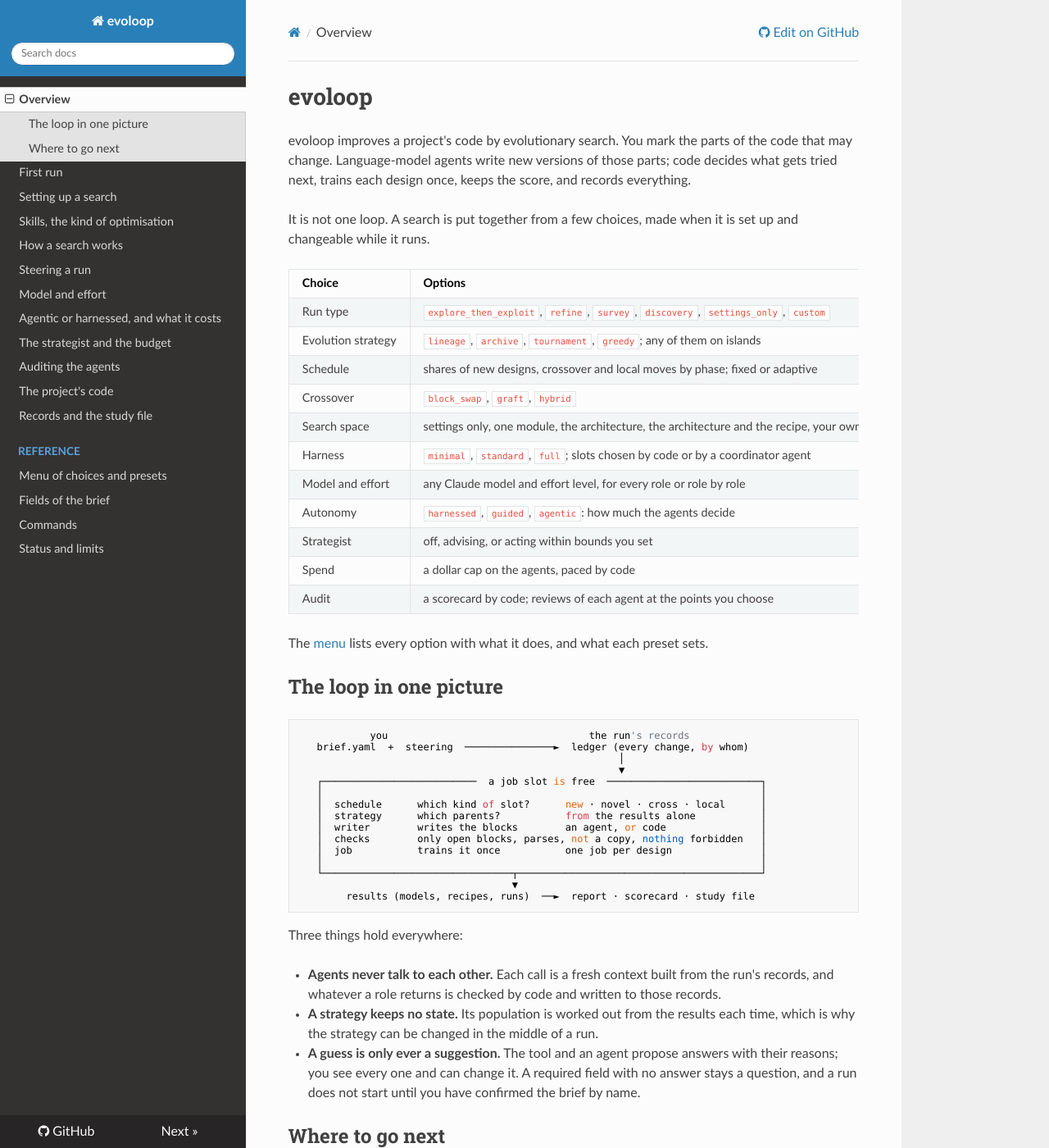
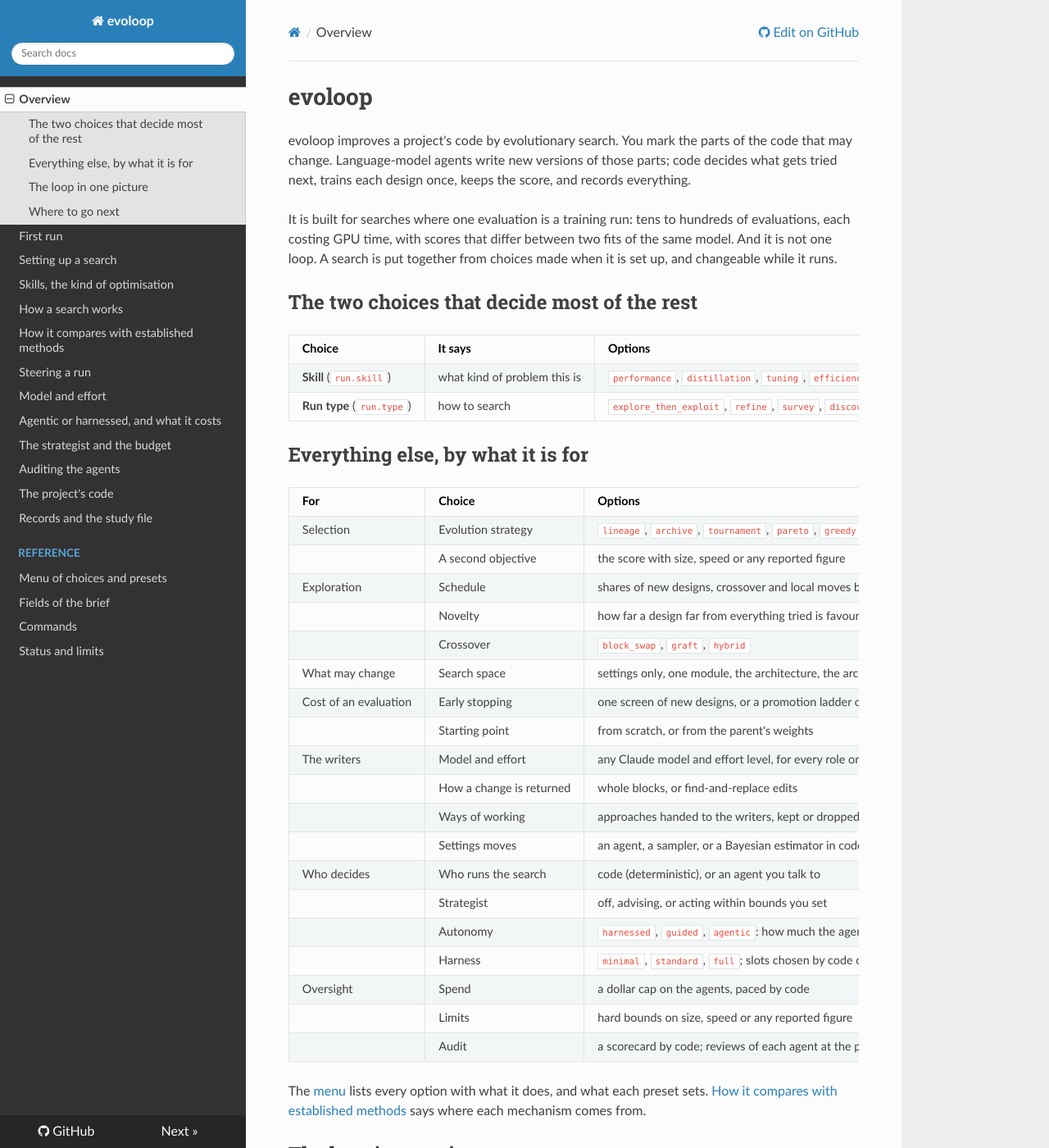
Before and after one commit to cameo-db/evoloop, an MkDocs documentation site: the page built from docs/index.md, in a window 1280 px wide and 1400 px high. Shown: the whole window at 82% size. Built offline with MkDocs 1.6.1, drawn with Linux system fonts in a browser that asks for light colours; nearby versions of some CDN libraries; some of the changed text lies outside the part shown.

Commit message:
README and docs front page: what evoloop is, why, and where its mechanisms come from
The README now explains the situation the loop is built for, how a search
works, the skill and run type choices, what else can be chosen, the sources
of each mechanism, what a search leaves behind and what it costs. A new docs
page compares it with FunSearch, AlphaEvolve and the other methods, with
what it adds and where it falls short.

Co-Authored-By: Claude Fable 5.2 <noreply@anthropic.com>
Claude-Session: https://claude.ai/code/session_01GuYYFmC8U2yny8edFcSEH5

```diff
--- a/docs/index.md
+++ b/docs/index.md
@@ -4,24 +4,43 @@ evoloop improves a project's code by evolutionary search. You mark the parts of
 change. Language-model agents write new versions of those parts; code decides what gets tried next,
 trains each design once, keeps the score, and records everything.
 
-It is not one loop. A search is put together from a few choices, made when it is set up and
-changeable while it runs.
+It is built for searches where one evaluation is a training run: tens to hundreds of evaluations, each
+costing GPU time, with scores that differ between two fits of the same model. And it is not one loop. A
+search is put together from choices made when it is set up, and changeable while it runs.
 
-| Choice | Options | Set with |
+## The two choices that decide most of the rest
+
+| Choice | It says | Options |
 |---|---|---|
-| Run type | `explore_then_exploit`, `refine`, `survey`, `discovery`, `settings_only`, `custom` | `run.type` |
-| Evolution strategy | `lineage`, `archive`, `tournament`, `greedy`; any of them on islands | `strategy.mechanism`, `strategy.islands` |
-| Schedule | shares of new designs, crossover and local moves by phase; fixed or adaptive | `schedule.phases` |
-| Crossover | `block_swap`, `graft`, `hybrid` | `crossover.kinds` |
-| Search space | settings only, one module, the architecture, the architecture and the recipe, your own list | `space.preset` |
-| Harness | `minimal`, `standard`, `full`; slots chosen by code or by a coordinator agent | `harness.level`, `harness.coordinator` |
-| Model and effort | any Claude model and effort level, for every role or role by role | `agents.default_model`, `agents.effort` |
-| Autonomy | `harnessed`, `guided`, `agentic`: how much the agents decide | `harness.autonomy` |
-| Strategist | off, advising, or acting within bounds you set | `strategist.mode` |
-| Spend | a dollar cap on the agents, paced by code | `budget.model_dollars`, `budget.spend_policy` |
-| Audit | a scorecard by code; reviews of each agent at the points you choose | `audit.reviews` |
+| **Skill** (`run.skill`) | what kind of problem this is | `performance`, `distillation`, `tuning`, `efficiency`, `mechanistic`, or [your own](skills.md) |
+| **Run type** (`run.type`) | how to search | `explore_then_exploit`, `refine`, `survey`, `discovery`, `settings_only`, `custom` |
+
+## Everything else, by what it is for
+
+| For | Choice | Options | Set with |
+|---|---|---|---|
+| Selection | Evolution strategy | `lineage`, `archive`, `tournament`, `pareto`, `greedy`; any of them on islands, with or without resets | `strategy.mechanism`, `strategy.islands`, `strategy.reset_every` |
+| | A second objective | the score with size, speed or any reported figure | `strategy.second_metric` |
+| Exploration | Schedule | shares of new designs, crossover and local moves by phase; fixed or adaptive | `schedule.phases` |
+| | Novelty | how far a design far from everything tried is favoured; measured on code or on behaviour | `schedule.novelty`, `schedule.novelty_measure` |
+| | Crossover | `block_swap`, `graft`, `hybrid` | `crossover.kinds` |
+| What may change | Search space | settings only, one module, the architecture, the architecture and the recipe, your own list | `space.preset` |
+| Cost of an evaluation | Early stopping | one screen of new designs, or a promotion ladder over all designs | `evaluation.ladder` |
+| | Starting point | from scratch, or from the parent's weights | `evaluation.inherit_weights` |
+| The writers | Model and effort | any Claude model and effort level, for every role or role by role; several models by share | `agents.default_model`, `agents.effort`, `agents.writer_mix` |
+| | How a change is returned | whole blocks, or find-and-replace edits | `variation.edit_format` |
+| | Ways of working | approaches handed to the writers, kept or dropped by their record | `variation.approaches` |
+| | Settings moves | an agent, a sampler, or a Bayesian estimator in code | `variation.settings_by` |
+| Who decides | Who runs the search | code (deterministic), or an agent you talk to | `harness.conductor` |
+| | Strategist | off, advising, or acting within bounds you set | `strategist.mode` |
+| | Autonomy | `harnessed`, `guided`, `agentic`: how much the agents decide | `harness.autonomy` |
+| | Harness | `minimal`, `standard`, `full`; slots chosen by code or by a coordinator agent | `harness.level`, `harness.coordinator` |
+| Oversight | Spend | a dollar cap on the agents, paced by code | `budget.model_dollars`, `budget.spend_policy` |
+| | Limits | hard bounds on size, speed or any reported figure | `limits` |
+| | Audit | a scorecard by code; reviews of each agent at the points you choose | `audit.reviews` |
 
 The [menu](menu.md) lists every option with what it does, and what each preset sets.
+[How it compares with established methods](compared.md) says where each mechanism comes from.
 
 ## The loop in one picture
 
@@ -57,10 +76,14 @@ Three things hold everywhere:
 
 - [First run](quickstart.md): the built-in example, with stub agents, at no cost.
 - [Setting up a search](setting-up.md): the search folder, marking the code, the brief.
-- [How a search works](how-it-works.md): the schedule, the strategies, crossover, novelty.
+- [Skills](skills.md): the kind of optimisation, and the guidance each gives the agents.
+- [How a search works](how-it-works.md): the schedule, the strategies, crossover, novelty, early stopping, the writers.
+- [How it compares with established methods](compared.md): FunSearch, AlphaEvolve, regularized evolution, and what differs here.
 - [Steering a run](steering.md): changing settings, notes to the agents, stopping, without a restart.
 - [Model and effort](models.md): which model each role runs on and how hard it reasons, with defaults you can change.
 - [Agentic or harnessed, and what it costs](autonomy.md): how much the agents decide, with an estimate of the cost of each level.
-- [The strategist and the budget](strategist.md): an agent that can change the course of a search, and the spend cap.
+- [The strategist and the budget](strategist.md): an agent that can change the course of a search or run it and talk to you, and the spend cap.
 - [Auditing the agents](auditing.md): the scorecard and the reviews.
+- [The project's code](project-contract.md): what your adapter is given and what it writes.
+- [Records and the study file](records.md): what a run leaves behind.
 - [Status and limits](status.md): what has been tested, what is not built, what is known to be weak.
--- a/mkdocs.yml
+++ b/mkdocs.yml
@@ -10,6 +10,7 @@ nav:
   - Setting up a search: setting-up.md
   - Skills, the kind of optimisation: skills.md
   - How a search works: how-it-works.md
+  - How it compares with established methods: compared.md
   - Steering a run: steering.md
   - Model and effort: models.md
   - Agentic or harnessed, and what it costs: autonomy.md
```
Also changed, not shown: README.md (+200 -63 lines), docs/compared.md (added, +108 -0 lines).
